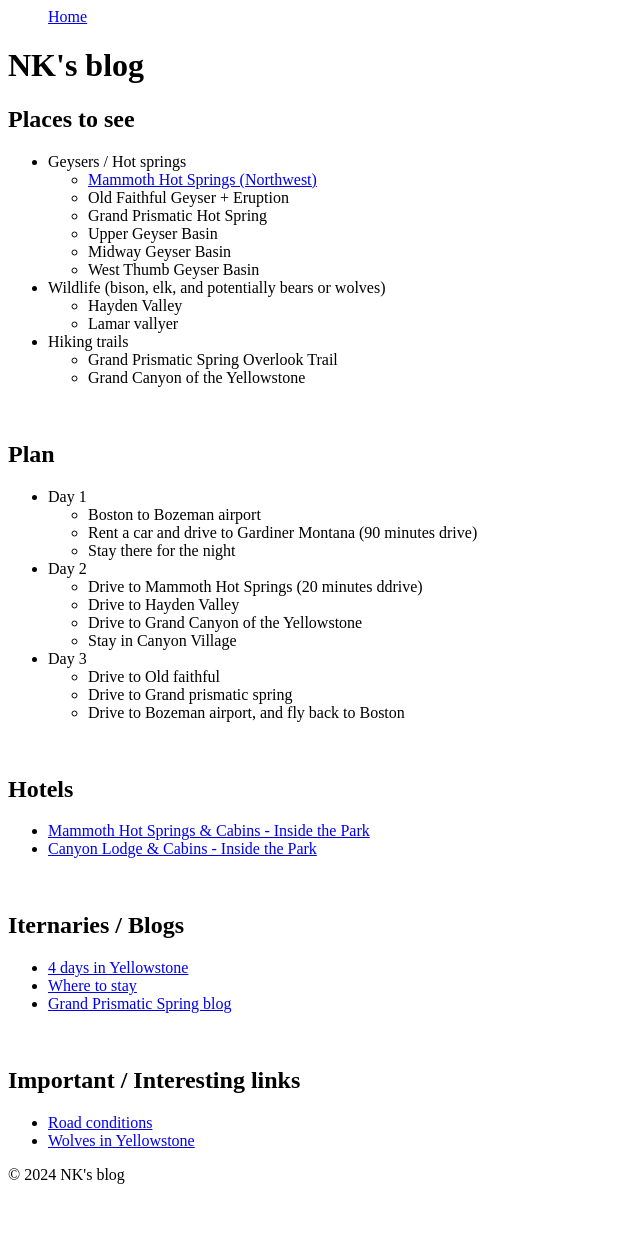
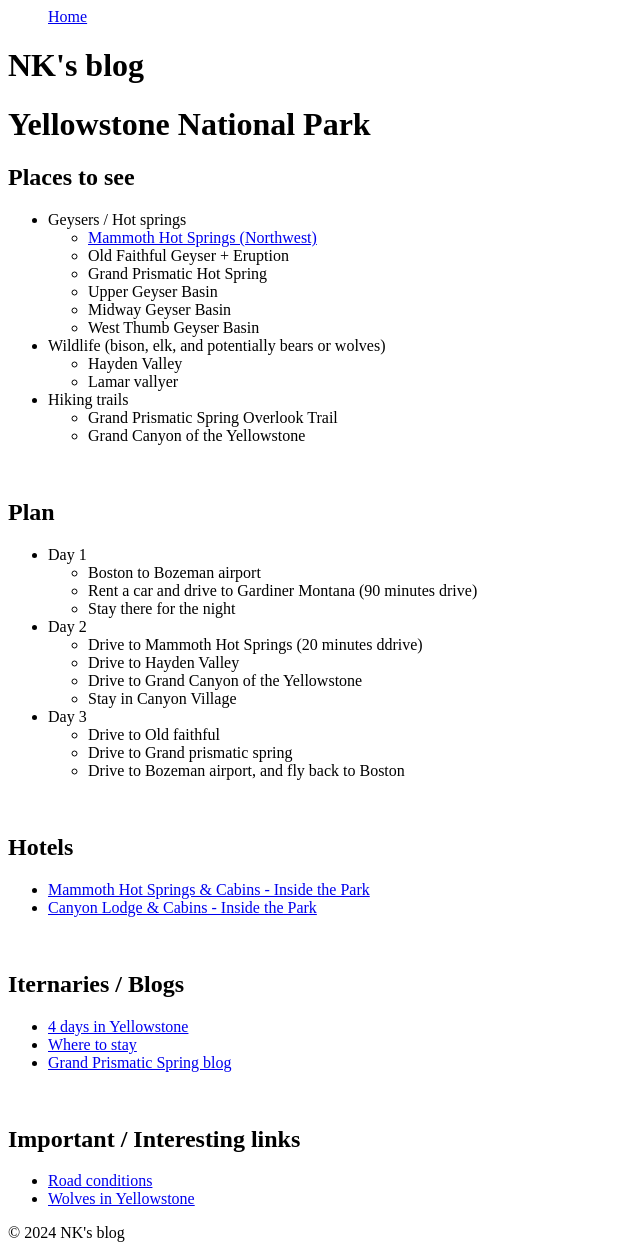
Before and after one commit to neeravkarani/personal, a Jekyll site: the page built from _posts/trips/2024-06-18-yellowstone.md, in a window 1280 px wide. Shown: the whole page, without its empty margins (0-640 px from the left). Built offline with Jekyll 4.4.1, drawn with Linux system fonts in a browser that asks for light colours; before the commit the page ends 1200 px from its top, so only the background shows below that.

Commit message:
Added title to the note

```diff
--- a/_posts/trips/2024-06-18-yellowstone.md
+++ b/_posts/trips/2024-06-18-yellowstone.md
@@ -2,6 +2,8 @@
 layout: default
 title: "Yellowstone National Park"
 ---
+
+# Yellowstone National Park
 
 Places to see
 ---
```
